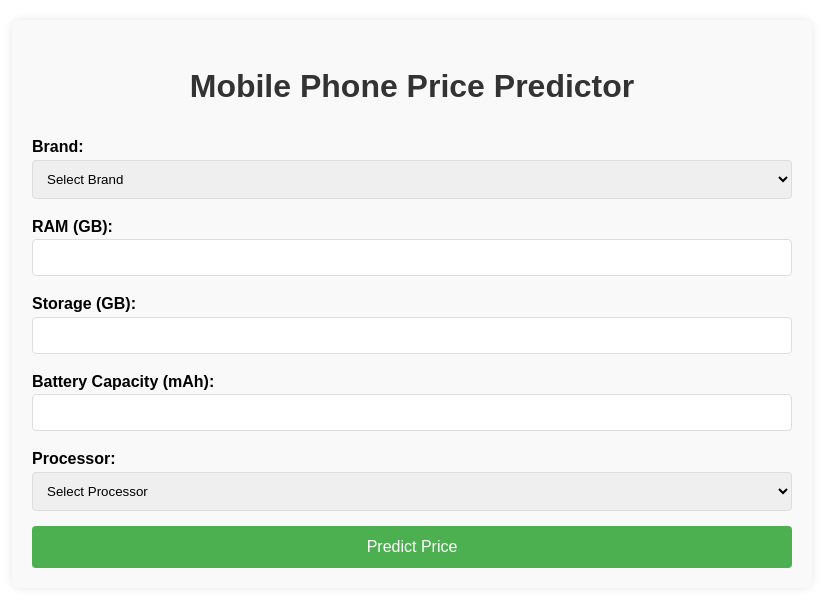
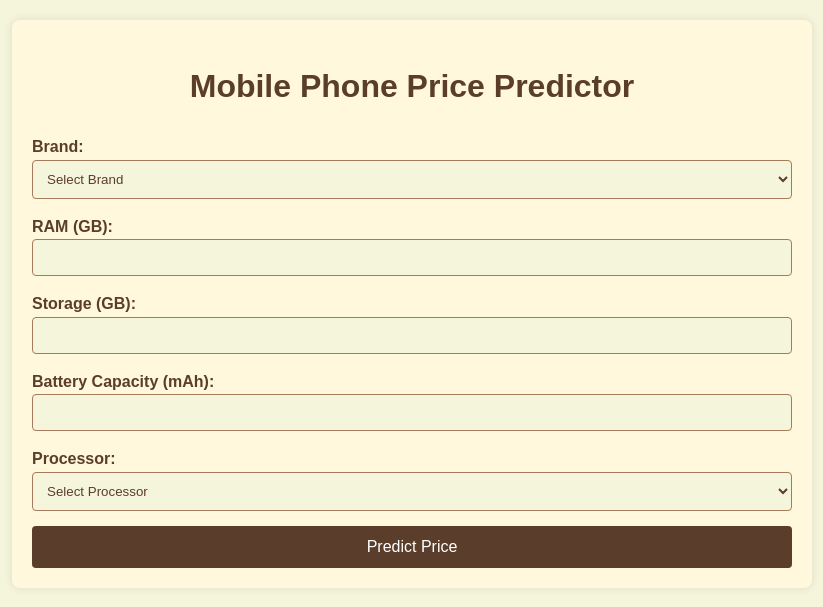
Before and after one commit to Mohankrishna07-maddila/csd_team16_kill_2k25, a Flask app: page / in a window 1280 px wide. Shown: the top 607 px of the page, without its empty margins (228-1051 px from the left). Run offline with Flask 3, Linux system fonts and the light colour scheme; parts of the project's set-up code (start-up, migrations or seed data) failed here and were passed over.

Commit message:
Update index.html as css

```diff
--- a/Mobile price prediction/templates/index.html
+++ b/Mobile price prediction/templates/index.html
@@ -11,33 +11,43 @@
     margin: 0 auto;
     padding: 20px;
     line-height: 1.6;
+    background-color: #f5f5dc; /* Beige */
 }
+
 .container {
-            background-color: #f9f9f9;
+    background-color: #fff8dc; /* Light beige */
     border-radius: 8px;
     padding: 20px;
     box-shadow: 0 0 10px rgba(0,0,0,0.1);
 }
+
 h1 {
-            color: #333;
+    color: #5a3e2b; /* Dark brown */
     text-align: center;
 }
+
 form {
     display: grid;
     grid-gap: 15px;
 }
+
 label {
     font-weight: bold;
+    color: #5a3e2b; /* Dark brown */
 }
+
 input, select {
     width: 100%;
     padding: 10px;
-            border: 1px solid #ddd;
+    border: 1px solid #a67b5b; /* Medium brown */
     border-radius: 4px;
     box-sizing: border-box;
+    background-color: #f5f5dc; /* Beige */
+    color: #5a3e2b; /* Dark brown */
 }
+
 button {
-            background-color: #4CAF50;
+    background-color: #5a3e2b; /* Dark brown */
     color: white;
     padding: 12px 20px;
     border: none;
@@ -45,23 +55,28 @@
     cursor: pointer;
     font-size: 16px;
 }
+
 button:hover {
-            background-color: #45a049;
+    background-color: #4b2e1e; /* Slightly darker brown */
 }
+
 .result {
     margin-top: 20px;
     padding: 15px;
-            background-color: #e8f5e9;
+    background-color: #d2b48c; /* Tan */
     border-radius: 4px;
     text-align: center;
     font-weight: bold;
     font-size: 18px;
+    color: #5a3e2b; /* Dark brown */
 }
+
 .input-summary {
     margin-top: 10px;
     font-size: 14px;
-            color: #666;
+    color: #5a3e2b; /* Dark brown */
 }
+
     </style>
 </head>
 <body>
```
Lines whose indentation alone changed are shown as unchanged.
